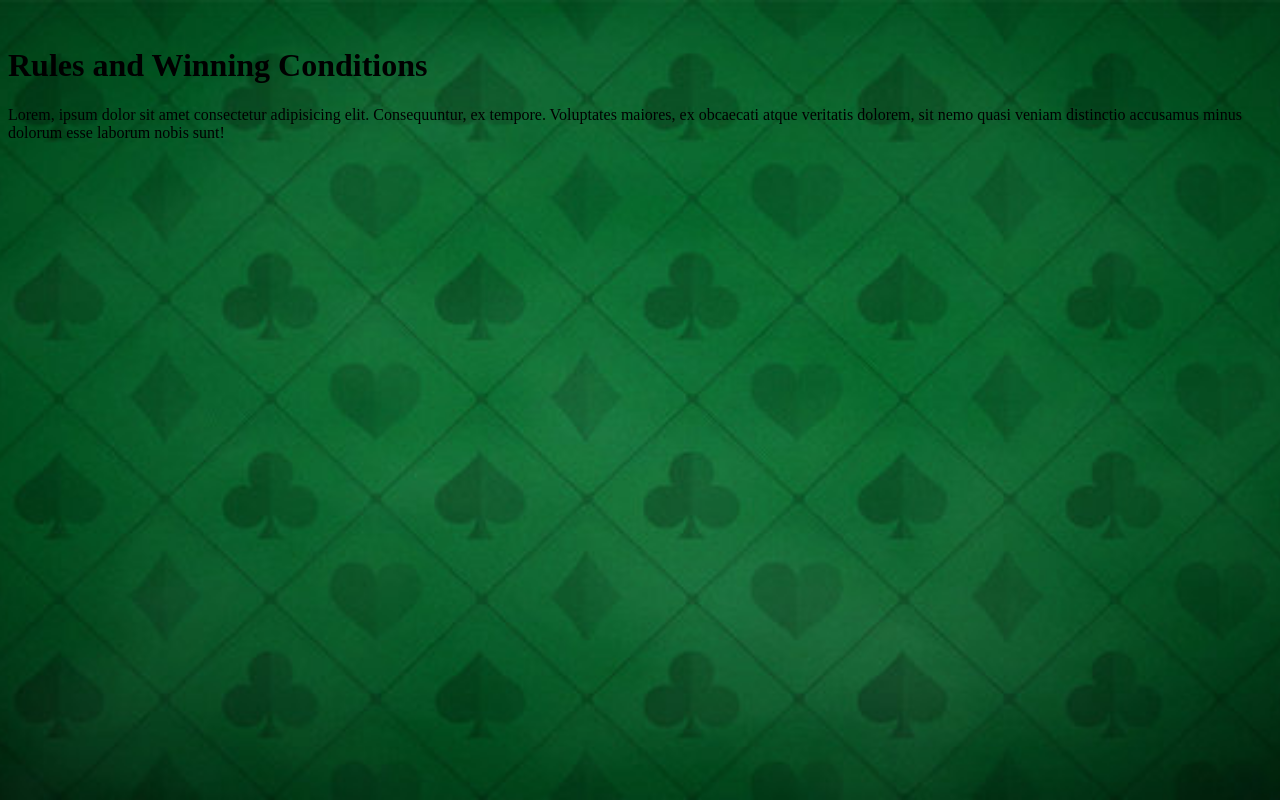
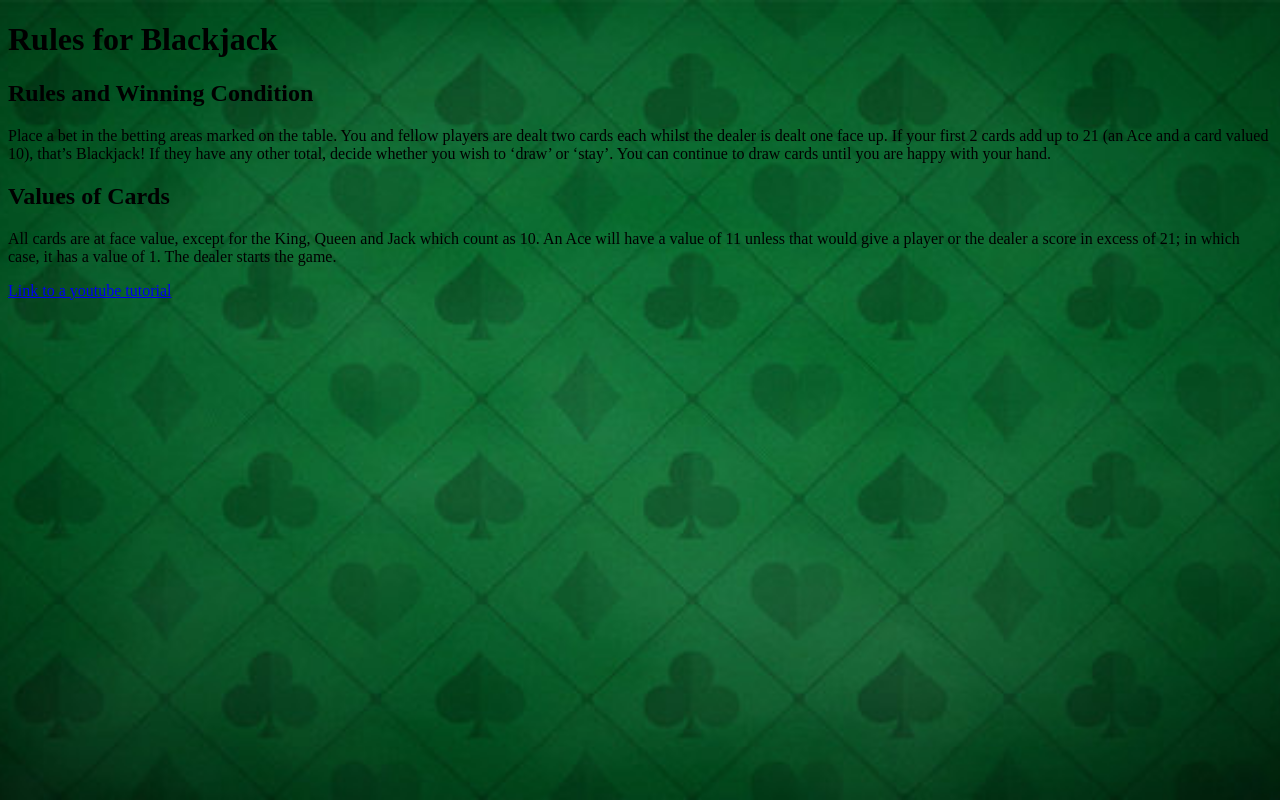
Before and after one commit to cxq2/TeamProject1, a plain HTML site: page Project1/RulePage.html in a window 1280 px wide. Drawn offline with Linux system fonts and the light colour scheme.

Commit message:
Update RulePage.html

```diff
--- a/Project1/RulePage.html
+++ b/Project1/RulePage.html
@@ -8,13 +8,37 @@
     <link rel="stylesheet" href="style.css">
 </head>
 <body>
+	<div class="container">
+	  <header>
+		<h1>Rules for Blackjack</h1>
+	  </header>
 
-    <embed name="GoodEnough" src="audio/background_music.mp3" loop="false" hidden="true" autostart="true">
+	  <div class="content">
 
-    <div class="rule-box">
-        <h1>Rules and Winning Conditions</h1>
-        <p>Lorem, ipsum dolor sit amet consectetur adipisicing elit. Consequuntur, ex tempore. Voluptates maiores, ex obcaecati atque veritatis dolorem, sit nemo quasi veniam distinctio accusamus minus dolorum esse laborum nobis sunt!</p>
-    </div>
+		<div class="rules_rule">
+		  <h2>Rules and Winning Condition</h2>
+		  <p>Place a bet in the betting areas marked on the table.
+			You and fellow players are dealt two cards each whilst the dealer is dealt one face up.
+			If your first 2 cards add up to 21 (an Ace and a card valued 10),
+			that’s Blackjack! If they have any other total,
+			decide whether you wish to ‘draw’ or ‘stay’.
+			You can continue to draw cards until you are happy with your hand.</p>
+		</div>
 
+		<div class="values">
+		  <h2>Values of Cards</h2>
+		  <p>
+		  All cards are at face value, except for the King,
+		  Queen and Jack which count as 10.
+		  An Ace will have a value of 11 unless that would give a player or the dealer a score in excess of 21;
+		  in which case, it has a value of 1. The dealer starts the game.
+		 </p>
+		 </div>
+
+	  </div>
+	  <footer>
+		<a href="https://www.youtube.com/watch?v=eyoh-Ku9TCI">Link to a youtube tutorial</a>
+	  </footer>
+	</div>
 </body>
 </html>
```
